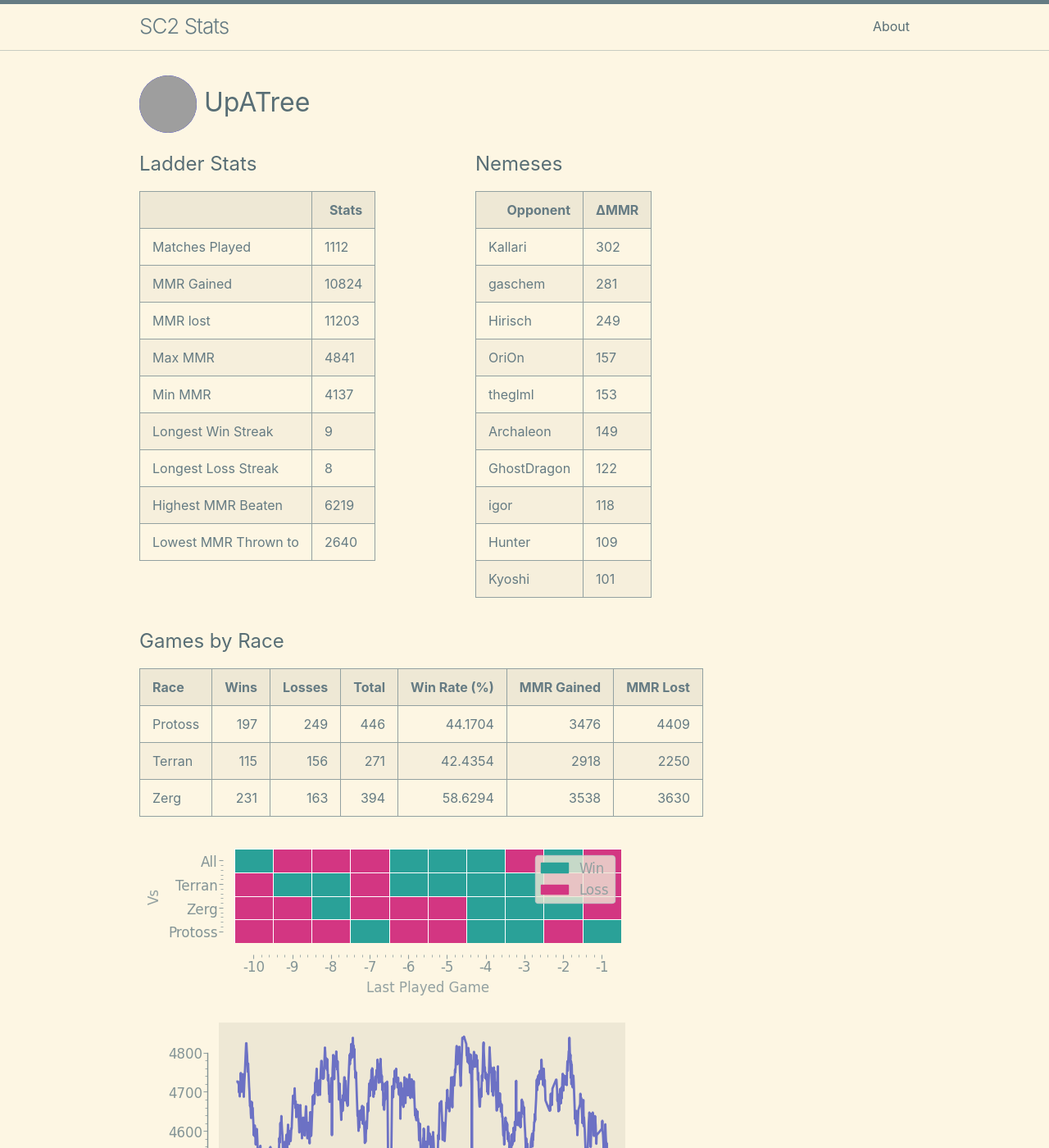
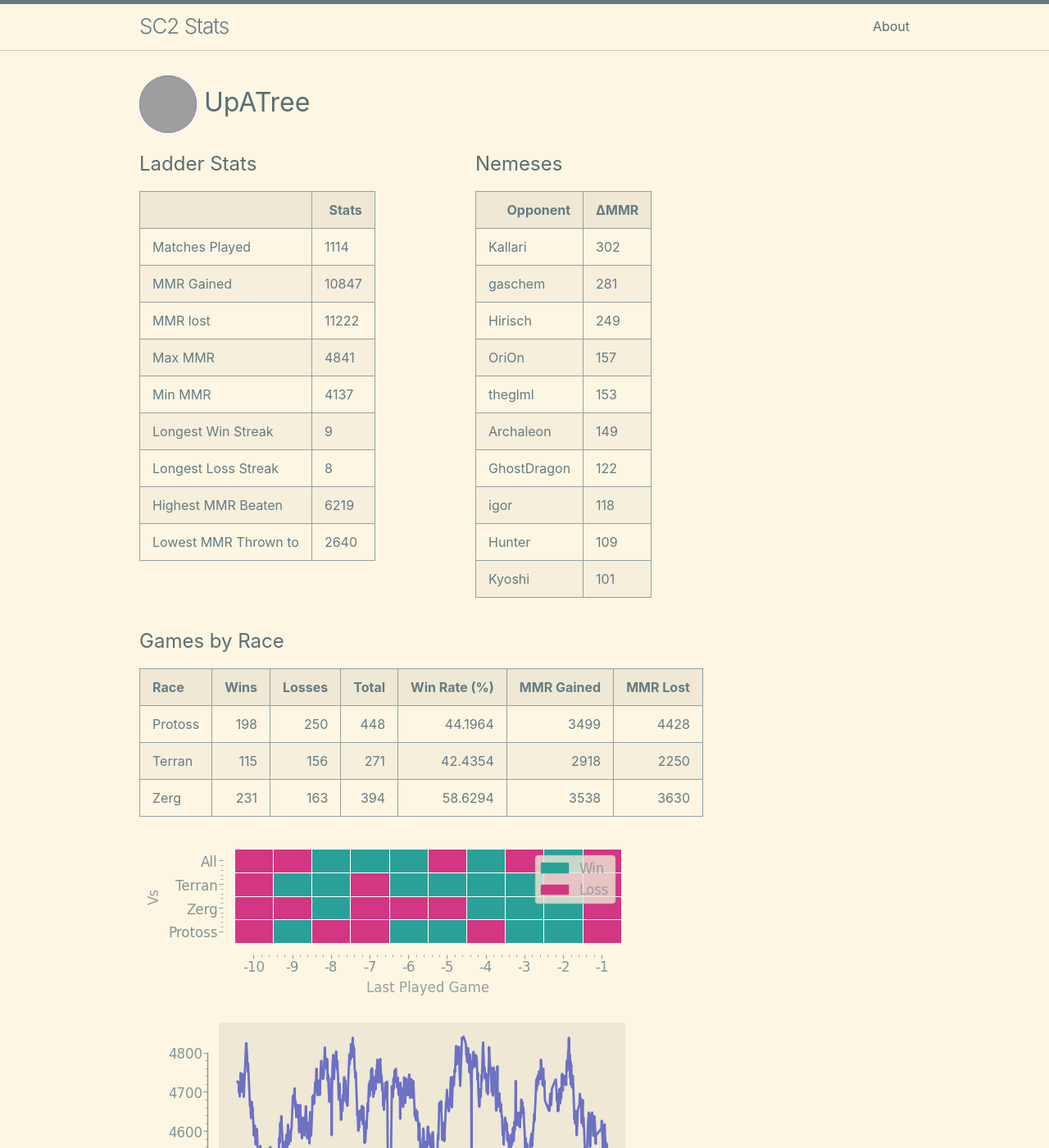
Before and after one commit to kylermurphy/UpATree, a Jekyll site: the page built from docs/index.md, in a window 1280 px wide and 1400 px high. Shown: the whole window at 82% size. Built offline with Jekyll 4.4.1, drawn with Linux system fonts in a browser that asks for light colours; grey boxes are pictures that could not be loaded.

Commit message:
running on push

```diff
--- a/docs/index.md
+++ b/docs/index.md
@@ -18,15 +18,15 @@ layout: home
   <tbody>
     <tr>
       <td>Matches Played</td>
-      <td>1112</td>
+      <td>1114</td>
     </tr>
     <tr>
       <td>MMR Gained</td>
-      <td>10824</td>
+      <td>10847</td>
     </tr>
     <tr>
       <td>MMR lost</td>
-      <td>11203</td>
+      <td>11222</td>
     </tr>
     <tr>
       <td>Max MMR</td>
@@ -114,7 +114,7 @@ layout: home
 
 | Race    |   Wins |   Losses |   Total |   Win Rate (%) |   MMR Gained |   MMR Lost |
 |:--------|-------:|---------:|--------:|---------------:|-------------:|-----------:|
-| Protoss |    197 |      249 |     446 |        44.1704 |         3476 |       4409 |
+| Protoss |    198 |      250 |     448 |        44.1964 |         3499 |       4428 |
 | Terran  |    115 |      156 |     271 |        42.4354 |         2918 |       2250 |
 | Zerg    |    231 |      163 |     394 |        58.6294 |         3538 |       3630 |
 
--- a/log.txt
+++ b/log.txt
@@ -329,3 +329,4 @@ Writing a log file 2025-03-07 17:34:53.
 Writing a log file 2025-03-07 17:47:48.
 Writing a log file 2025-03-07 18:30:36.
 Writing a log file 2025-03-07 18:50:31.
+Writing a log file 2025-03-07 19:17:41.
```
Also changed, not shown: docs/assets/MMR.png, docs/assets/daily.png, docs/assets/gm_hist.png, docs/assets/r_wrt.png, 1 other file.
